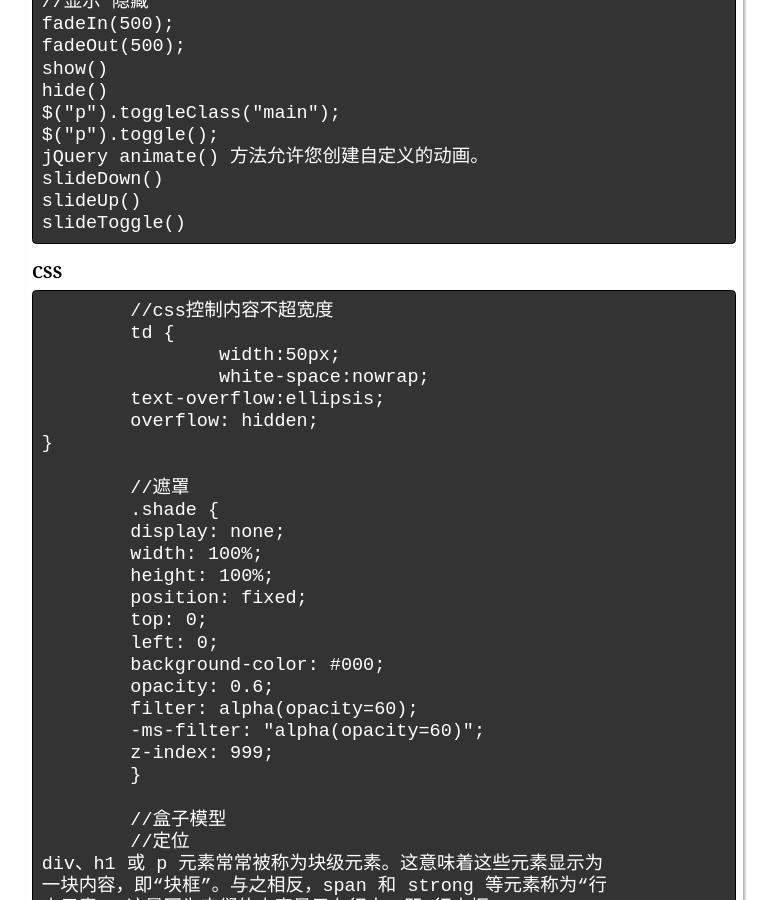
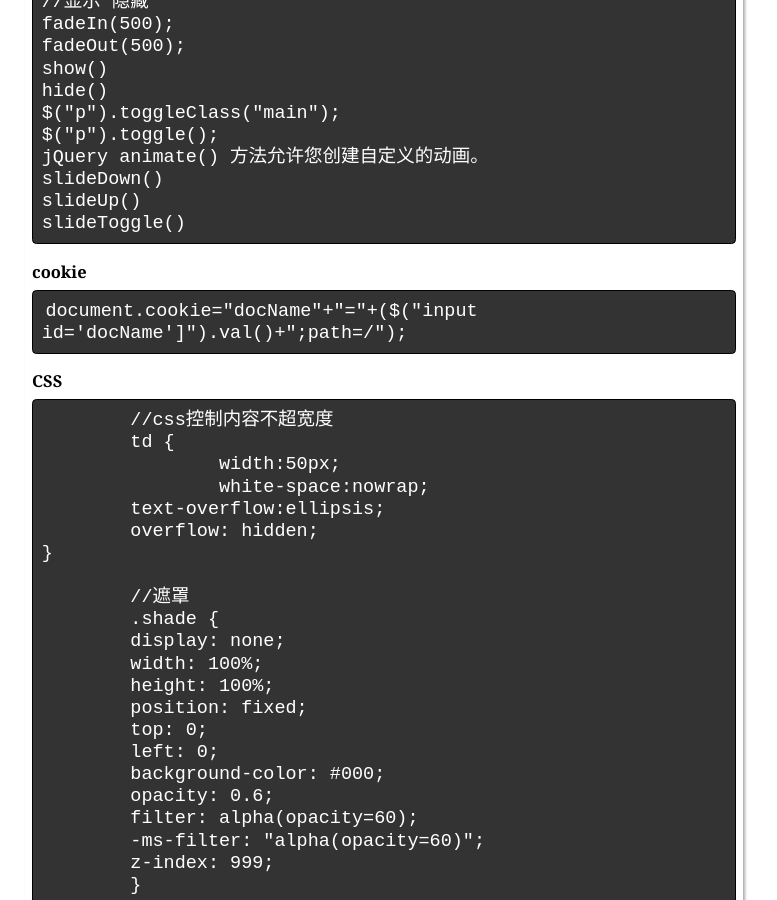
Before and after one commit to he110jian/he110jian.github.io, a Jekyll site: the page built from _posts/2016-11-10-前端技术.markdown, in a window 1280 px wide and 900 px high, scrolled down 2264 px. Shown: the whole window, without its empty margins (256-1033 px from the left). Built offline with Jekyll 4.4.1, drawn with Linux system fonts in a browser that asks for light colours; comment, search, counter and statistics services are not loaded.

Commit message:
2016年12月28日09:25:33

```diff
--- a/_posts/2016-11-10-前端技术.markdown
+++ b/_posts/2016-11-10-前端技术.markdown
@@ -104,6 +104,9 @@ layout: post
 > 	slideDown()
 > 	slideUp()
 > 	slideToggle()
+
+### cookie ###
+>     document.cookie="docName"+"="+($("input id='docName']").val()+";path=/");
 
 ### CSS ###
 
@@ -460,6 +463,7 @@ jquery插件模块化
 >
 
 - 坚持最新版本，摒弃弃用方法（live）
+
 ### 前端面试 ###
 
 - 	弹出层 编辑功能 自动填充表单 获取参数提交 布局两列
```
